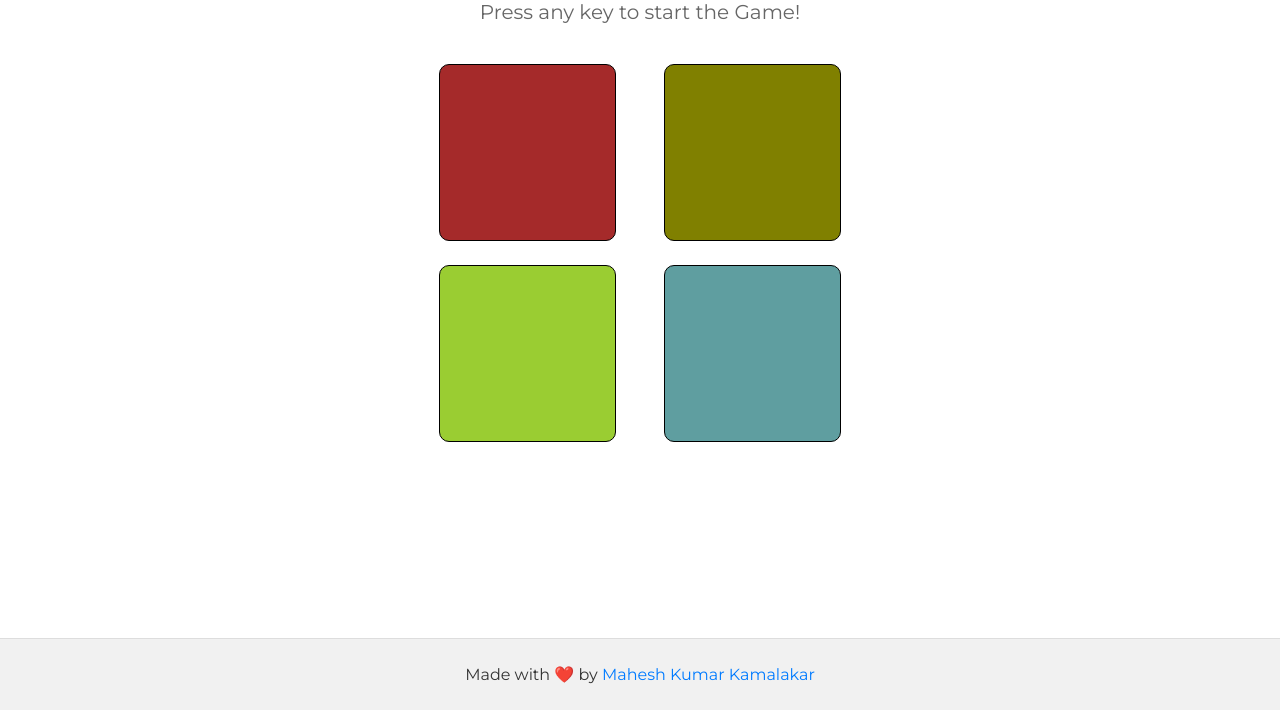
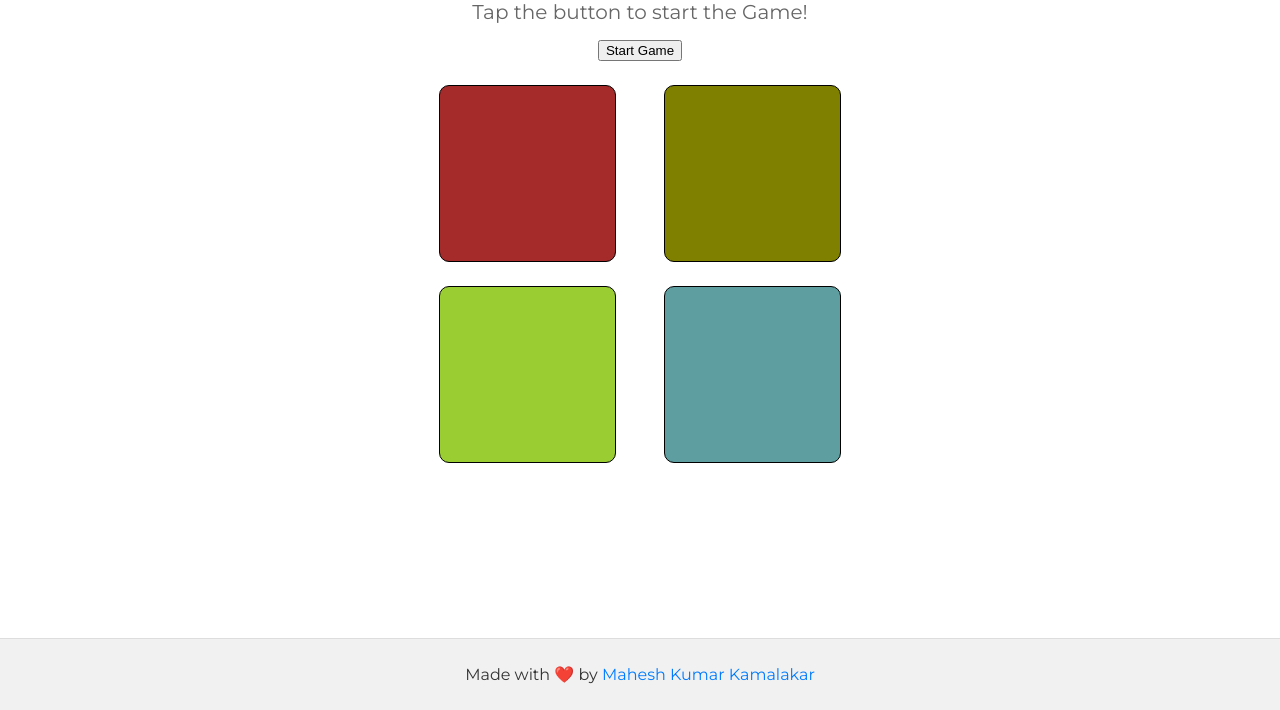
Before and after one commit to maverickprofile/simon-says-game, a plain HTML site: page index.html in a window 1280 px wide. Shown: the part 90-800 px from the top of the page. Drawn offline with Linux system fonts and the light colour scheme.

Commit message:
Update index.html
added start button to the game

```diff
--- a/index.html
+++ b/index.html
@@ -11,7 +11,10 @@
 </head>
 <body>
     <h1>SIMON SAYS GAME</h1>
-    <h2>Press any key to start the Game!</h2>
+    <h2>Tap the button to start the Game!</h2>
+
+    <!-- Start Button -->
+    <button id="start-btn">Start Game</button>
 
     <div class="btn-container">
         <div class="line-one">
```
